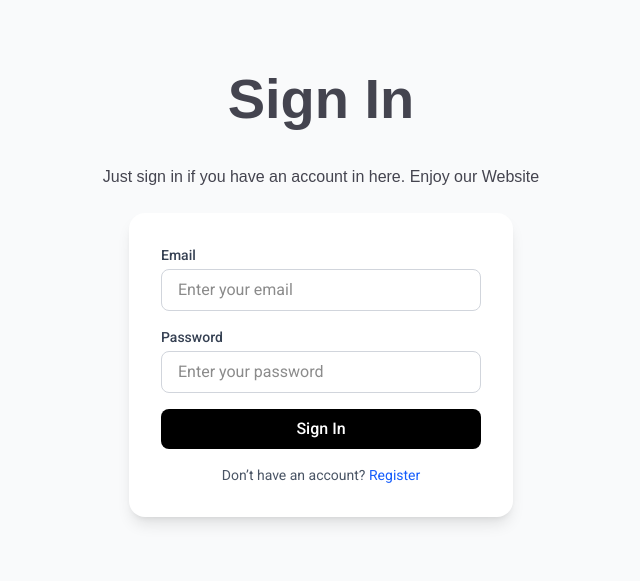
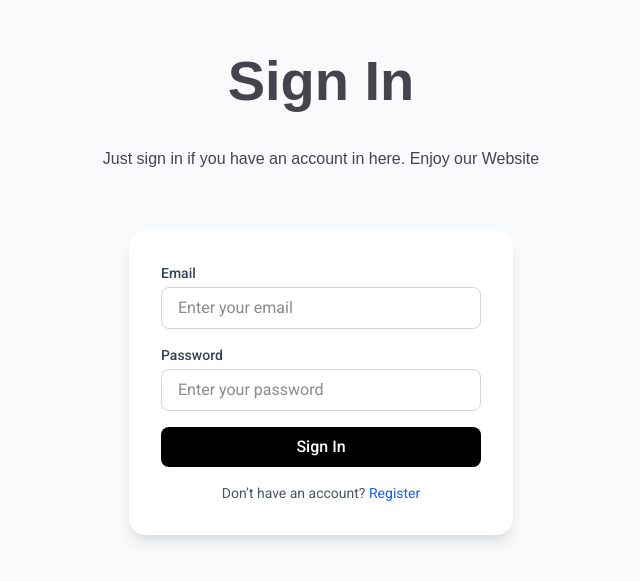
Before and after one commit to HendraSiswanto/hendra-todo, a Next.js app: page /login in a window 1280 px wide. Shown: the part 113-694 px from the top of the page, without its empty margins (319-959 px from the left). Built offline with nearby package versions, Linux system fonts and the light colour scheme.

Commit message:
make the page sticked

```diff
--- a/app/globals.css
+++ b/app/globals.css
@@ -20,6 +20,7 @@
 }
 
 body {
+
   background: var(--background);
   color: var(--foreground);
   font-family: var(--font-roboto),sans-serif;
--- a/app/layout.tsx
+++ b/app/layout.tsx
@@ -3,9 +3,9 @@ import { Roboto } from "next/font/google";
 import "./globals.css";
 
 const roboto = Roboto({
-    variable: "--font-roboto",
+  variable: "--font-roboto",
   subsets: ["latin"],
-})
+});
 
 export const metadata: Metadata = {
   title: "Hendra Todo Nodewave",
@@ -19,10 +19,8 @@ export default function RootLayout({
 }>) {
   return (
     <html lang="en">
-      <body
-        className={`${roboto.variable} min-h-screen antialiased`}
-      >
-        {children}
+      <body className={`${roboto.variable} min-h-screen antialiased`}>
+        <div className="min-h-screen bg-white">{children}</div>
       </body>
     </html>
   );
--- a/app/login/page.tsx
+++ b/app/login/page.tsx
@@ -13,6 +13,7 @@ export default function LoginPage() {
 
   return (
     <div className="min-h-screen flex flex-col items-center justify-center bg-gray-50 px-4">
+      <div className="mb-15">
         <h1
           className="text-[56px] font-semibold text-center mb-6 text-[#44444F]"
           style={{ fontFamily: "Poppins, sans-serif" }}
@@ -20,11 +21,12 @@ export default function LoginPage() {
           Sign In
         </h1>
         <h2
-        className="text-[16px] font-normal text-center mb-6 text-[#44444F]"
+          className="text-[16px] font-normal text-center  text-[#44444F]"
           style={{ fontFamily: "Poppins, sans-serif" }}
         >
           Just sign in if you have an account in here. Enjoy our Website
         </h2>
+      </div>
       <div className="w-full max-w-sm bg-white rounded-2xl shadow-lg p-8">
         <form onSubmit={handleSubmit} className="space-y-4">
           <div>
```
Lines whose indentation alone changed are shown as unchanged.
